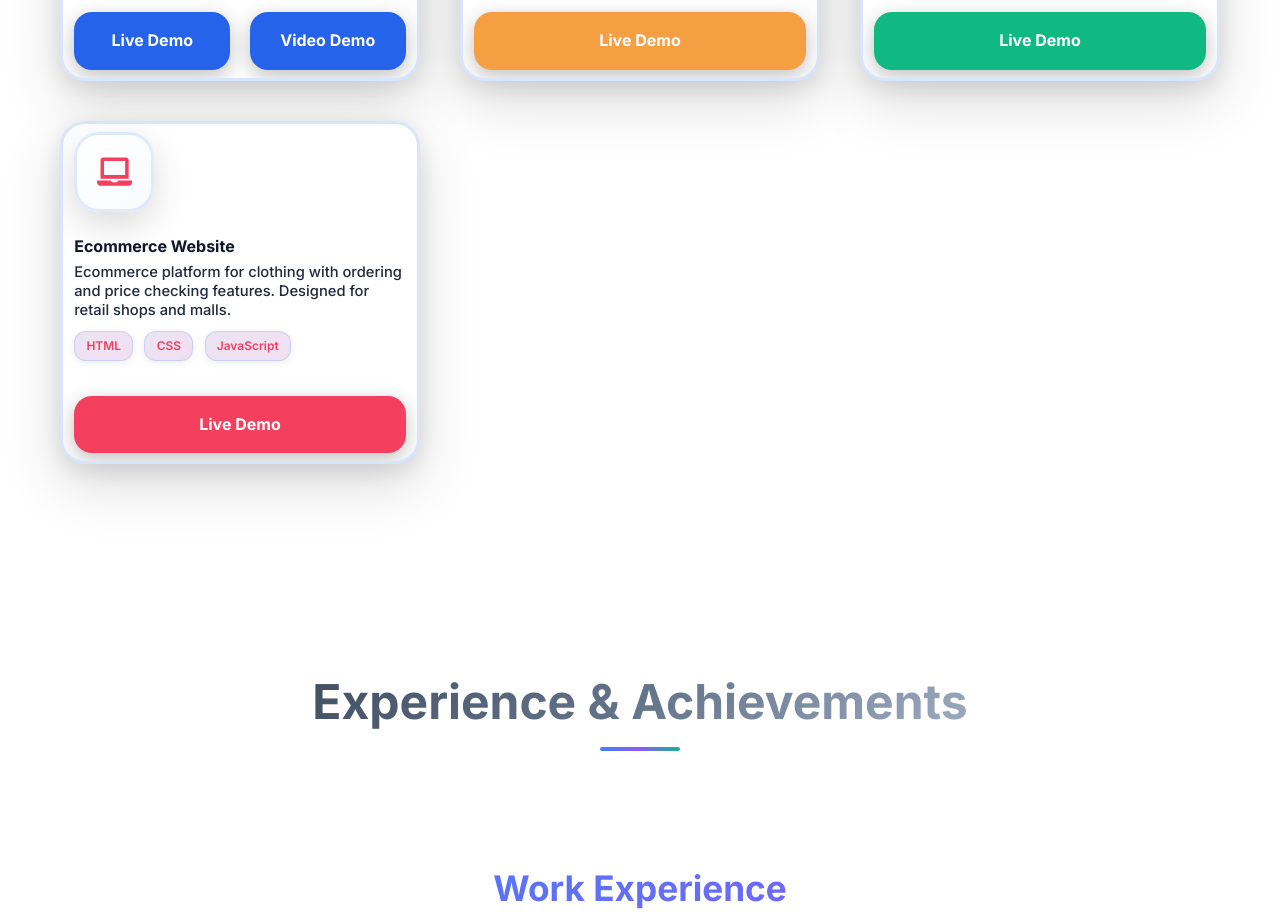
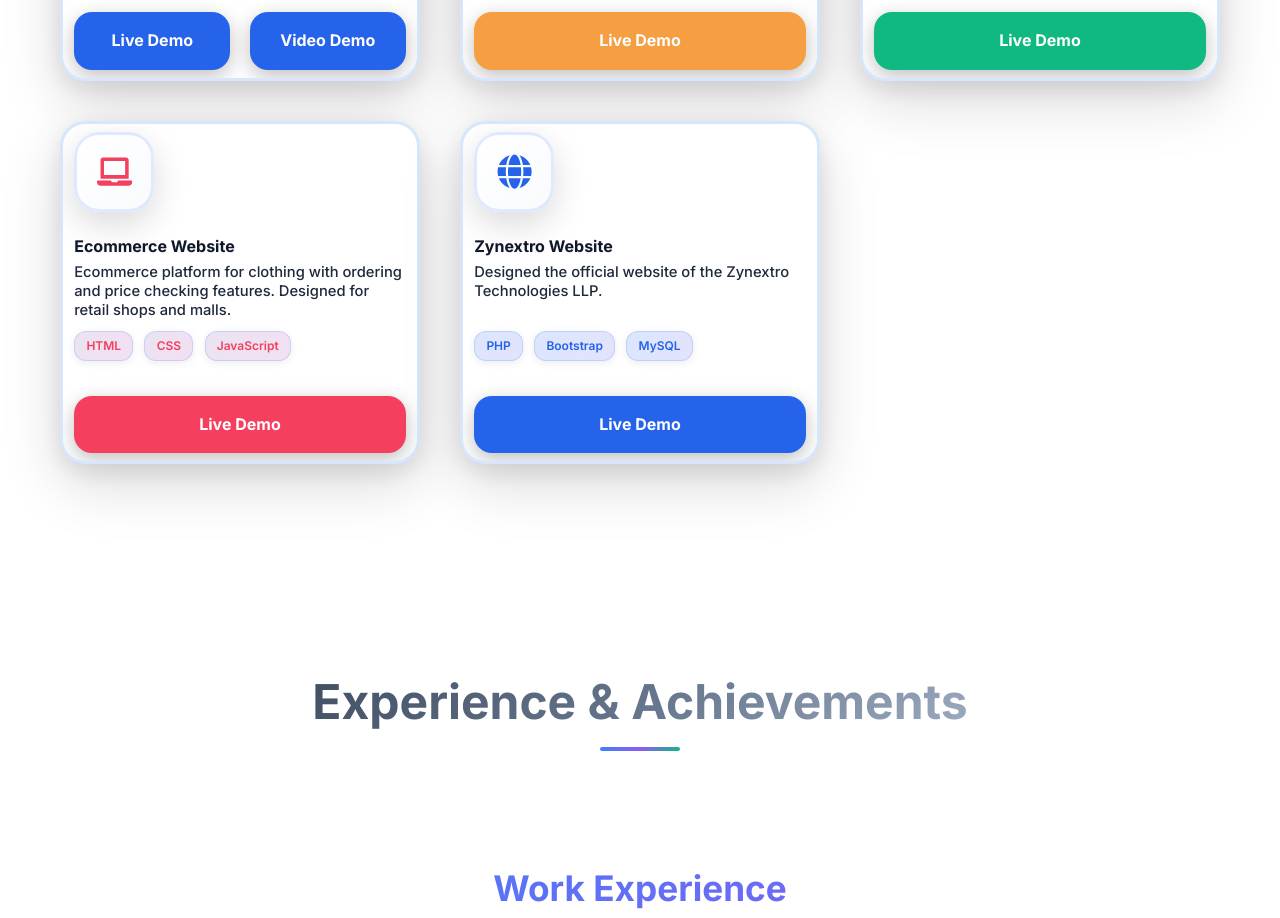
Before and after one commit to Charu-sarswat/Charu-portfolio-main, a React (Create React App) app: page / in a window 1280 px wide. Shown: the part 6820-7738 px from the top of the page. Built offline with nearby package versions, Linux system fonts and the light colour scheme.

Commit message:
Add Zynextro Website project details

```diff
--- a/src/components/Projects.js
+++ b/src/components/Projects.js
@@ -74,6 +74,15 @@ const Projects = () => {
       icon: <FaLaptop />,
       color: "#f43f5e", // rose
       technologies: ["HTML", "CSS", "JavaScript"]
+    },
+    {
+      id: 8,
+      title: "Zynextro Website",
+      description: "Designed the official website of the Zynextro Technologies LLP.",
+      demoLink: "https://www.zynextro.com/",
+      icon: <FaGlobe />,
+      color: "#2563eb", // blue
+      technologies: ["PHP", "Bootstrap", "MySQL"]
     }
   ];
 
```
